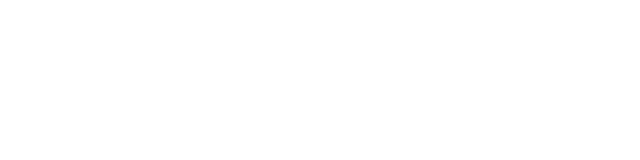
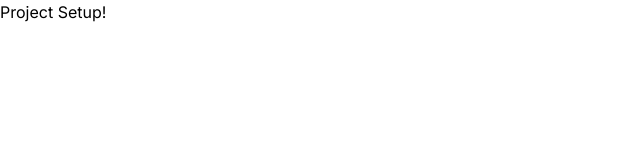
Before and after one commit to ShubhMehrotra19/Puje_website, a Next.js app: page / in a window 1280 px wide. Shown: the top 160 px of the page, without its empty margins (0-640 px from the left). Built offline with nearby package versions, Linux system fonts and the light colour scheme.

Commit message:
feat: project setup done

```diff
--- a/app/page.tsx
+++ b/app/page.tsx
@@ -1,5 +1,7 @@
 export default function Home() {
   return (
-    <></>
+    <>
+      <div>Project Setup!</div>
+    </>
   );
 }
--- /dev/null
+++ b/components/example/Example.tsx
@@ -0,0 +1,8 @@
+//get this using the rafce snippet on VS code
+import React from "react";
+
+const Example = () => {
+  return <div>Example</div>;
+};
+
+export default Example;
```
